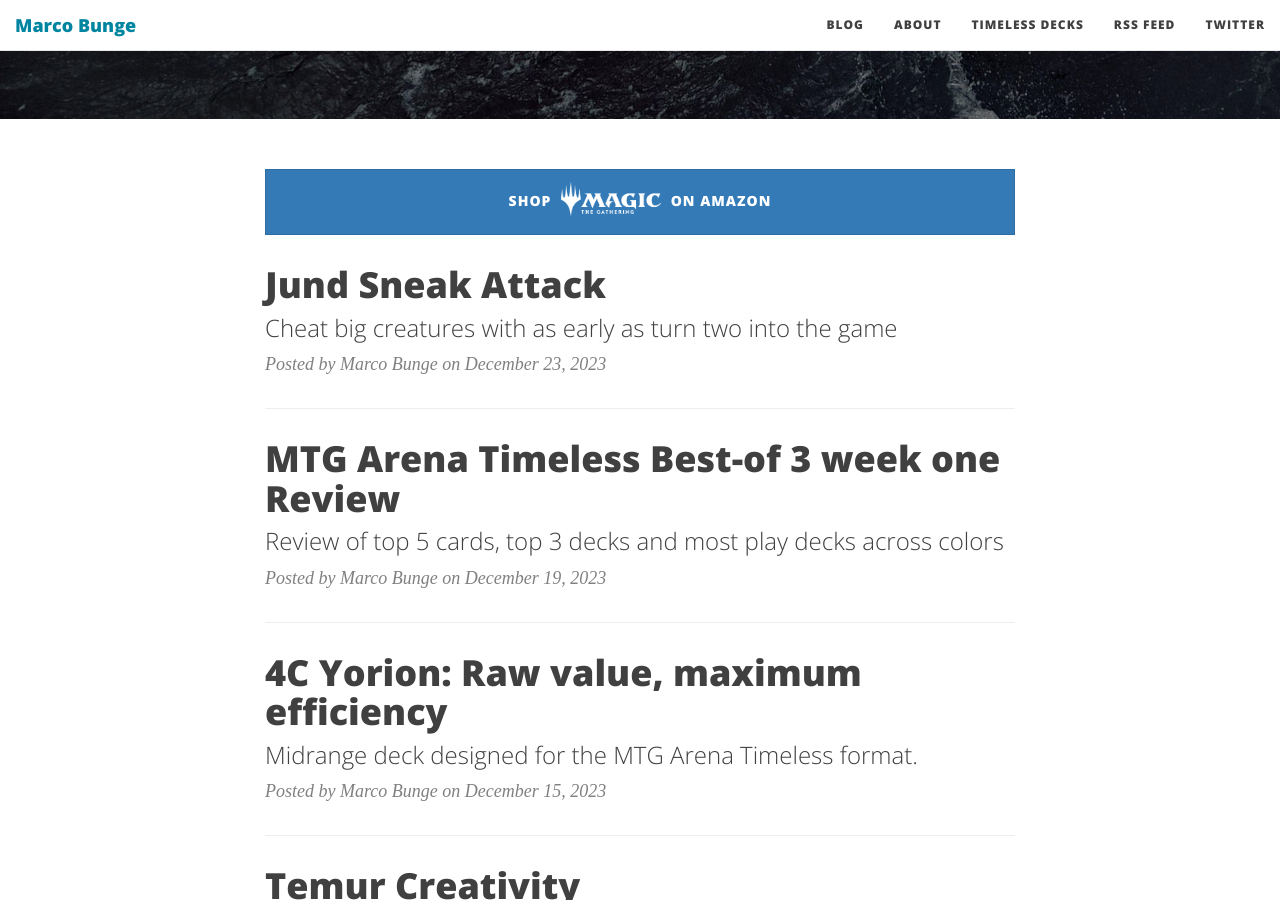
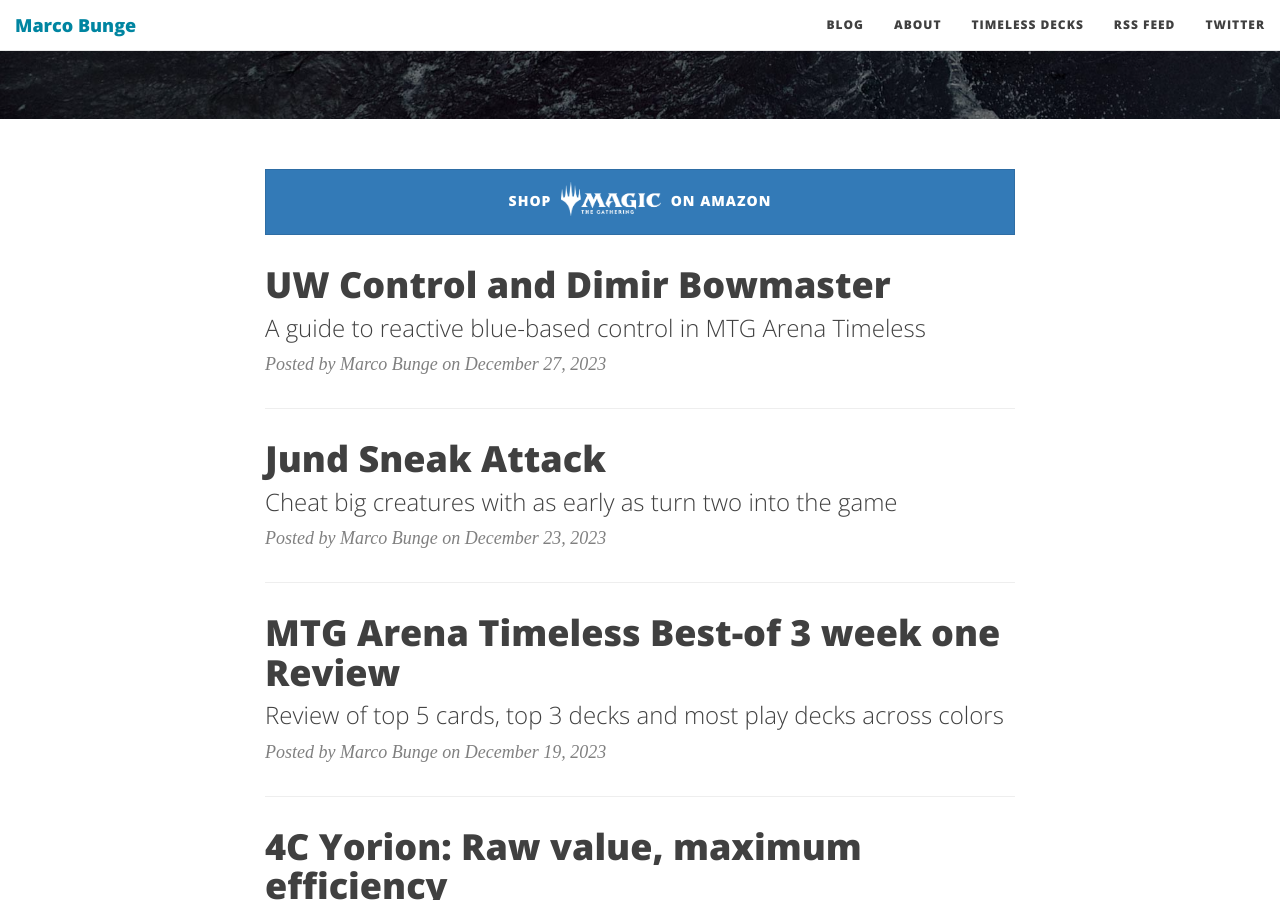
Before and after one commit to mbunge/mbunge.github.io, a Jekyll site: the page built from mtg-arena-timeless-decks.html, in a window 1280 px wide and 900 px high, scrolled down 389 px. Built offline with Jekyll 4.4.1, drawn with Linux system fonts in a browser that asks for light colours; some web fonts are replaced; some of the changed lines change nothing that is shown.

Commit message:
Publish ux control guide

```diff
--- a/_posts/2023-12-27-u-based-control.markdown
+++ b/_posts/2023-12-27-u-based-control.markdown
@@ -1,11 +1,11 @@
 ---
 layout:     post
-title:      "Timeless Blue-x Control"
-subtitle:   "An in-depth guide to control in timeless"
+title:      "UW Control and Dimir Bowmaster"
+subtitle:   "A guide to reactive blue-based control in MTG Arena Timeless"
 author:     "Marco Bunge"
-date:       2023-12-27 17:30:00
-published:  false
-header-img: "img/temur.webp"
+date:       2023-12-27 23:45:00
+published:  true
+header-img: "img/uw.webp"
 series:     "MTG Arena Timeless"
 categories:
   - mtg
@@ -13,22 +13,60 @@ categories:
   - deck
 ---
 
-In diesem Guide schauen wir und Blue-based control decks in MTG Arena Timeless Best-Of three an. Grundsätzlich nutzen U-based control Decks eine Mischung aus Permission, Removal und Cardadvantage um den Gegner zu kontrollieren und dann im Lategame mit einer Wincondition das Spiel zu beenden.
+Magic is a game of information and anticipation. This is especially true of Control decks. A Control player must understand the meta, the decks to beat, and how to sequence resources, interactions, and card advantage. This guide covers classic UW Control a new take on Dimir Bowmaster with *Lurrus, of the Dream Den* and *Orcish Bowmasters*. Both decks are reactive by nature, trying to control the opponent's turns until a Win Condition is brought to the board to quickly end the game. That win condition could be a creature, a combo, or something similar.
 
-Damit Controldecks gut funktionieren muss vorerst die Meta mit ihren wichtigsten Decks, Karten und Synergien studiert werden, damit ein Gegner mit entsprechenden Antworten dominiert werden kann.
+<a class="btn btn-secondary btn-block" target="_blank" alt="Follow me on Twitter" href="https://twitter.com/zombienoxx">I'll be posting an updated MTG Arena Timeless meta report in the next few days. Follow me on Twitter and stay tuned!</a>
 
-Generell gilt, dass Blau selbst kein Removal oder herrausragende Windconditions besitzt und daher mit einer weiteren Farbe gesplasht werden. Weiß bietet hervoragendes Removal, Boardsweeper und mit Teferi, Hero of Dominaria oder Wandering Emperor auch gute Winconditions. Schwarz bringt günstiges spotremoval mit Fatal Push oder Orcish Bowmaster, sowie Handisruption in Form von Inquisition of Kozilek oder Thoughtseize. Ein Grünsplash lohnt sich für ramp und Oko, Uro, Veil of Summer und Wilderness Reclamation. Rot liefert burn-basiertes Removal. Diese Farbkombinationen können auch untereinander Gemischt werden, sodass sich eine Menge an Möglichkeiten für unterschiedliche Blue-based control decks ergeben.
+## Key cards
 
-Zusätzlich muss beim Design des Decks grob zwischen einem Proaktiven und einen Reaktiven Ansatz gewählt werden, denn diese Entscheiden letztendlich darüber welche Karten gespielt werden. Bei einem Proaktiven Ansatz, wird mit Handdisruption gearbeitet und dem Gegner wird der Deckspielplan durch starker Permanents wie Blood Moon oder Sorceries aufgezwungen. Bei einem reaktiver Ansatz findet meistens im Zug des Gegners statt indem seine Spells mit einem klassischen Counterspell verhindert werden oder mit instant-Speedremoval seine Threads aus dem Spiel verbannt werden, bevor sie etwas tun können.
+Following cards present the most important bule-based spells in almost every Ux-Control deck.
 
-Es ist anzumerken, dass Control gegen einige Archetypen Probeleme haben kann bzw.  gegen Aggro und Midrange probeleme haben kann. Aggro agiert in den Early turns und ist darauf ausgelegt schnell zu gewinnen, manchmal schnelle als das Control passende Antworten parat hat. Hier muss also insbesondere einfach Überlebt werden. Aggro hat von natur aus keine guten Draws, und sobald die Boardposition vom Controlspieler gesichert wurde, kommt ein Aggrodeck nur noch selten zurück ins Spiel.  Midrange wiederum kann sehr schnell eine Starke Boardposition etablieren und nutzt oft black-based disruption, gegen welches Control seine Probelme haben kann. Insbesondere Discard wirkt gegen Cardadvantage und führt oft dazu, dass entsprechende Antworten auf der Starthand entfernt werden.
+### Brainstorm
 
-Aber fangen wir doch einfach mit der Meta an und schauen, welche Farben liefern die richtigen Werkzeuge in der aktuellen Timeless meta.
+*Brainstorm* can be played both as a card advantage engine with Fetchlands and as a protection against hand disruption. Knowing whether a card in your hand really adds value in the current matchup and stage of the game is the key to good *Brainstorm* play.
 
-## Die Aktuelle Meta
+When playing *Brainstorm* for card advantage, you always need a shuffling effect. Otherwise, you can be slowed down for the next two turns, especially early in the game. Almost all of the top decks in Timeless will punish you if you play *Brainstorm* at the wrong time.
 
-Ich habe bereits ein paar Analysen zur aktuellen Meta mit Hilfe von MTG-Decks.com angestellt.
+Playing *Brainstorm* as a hand disruption protection prevents you from losing necessary quality cards at the current stage of the game.
 
-Zum einen zeigt die Analyse, dass vorwiegend Schwarz und Rot gespielt wird, gefolgt von Blau und Grün, und nur wenig Weiß. Dies bedeutet, dass eine hohe Wahrscheinlichkeit besteht auf Discard und viel Removal mit Fokus auf Planeswalker und Creaturs zu stoßen. Zu den Top-Cards zählen Orcish Bowmaster, Deathrite Shaman. Karten die Card-Advantage sollten daher eher als Regeltext "Put card into hand" statt "Draw x Cards" haben, sofern es hier entsprechend gut Alternativen gibt. Brainstorm ist nach wie vor ein sehr guter Card-Advantage Spell, insbesondere mit Fetchlands.
+### Counterspell and other counter magic
 
-Mit Rakdos, Jund und Sultai werden einige Midrange
+Hard counters like Counterspell are the cleanest reactive way to control your opponent's turns starting in turn two. In addition to *Counterspell*, *Change the Equation*, *Spell Pierce*, and *Memory Lapse* do a very good job of controlling your opponent's plays. *Memory Lapse* could replace Counterspell in a list that plays three plus colors.
+
+The amount of *Change the Equation* on the board depends on the Timeless metagame. Right now, it counters a lot of staples like *Orcish Bowmaster*, *Oko, Thief of Crowns*, *Sneak Attack*, *Natural Order*.
+
+*Spell Pierce* is useful in a meta with fast non-creature spells, like combo decks, like turn 1 Necropotence with opponents on the draw, etc.
+
+### Snapcaster Mage and Mystic Snactuary
+
+*Snapcaster Mage* has been a staple in control decks for a long time because of the body it provides as a blocker, the help it provides with spell replay, and the value it adds with instant speed.
+
+*Mystic Snactuary*, on the other hand, increases deck consistency by returning an instant or sorcery to the top of the library, can be found with a Fetchland since it also counts as an island, and provides blue mana.
+
+### Fetchlands and Landcycling
+
+Fetchlands and landcycling cards like *Lorien Revealed* are key for consistent land drops and shuffling effects together with *Brainstorm* or *Mishra's Bauble*.
+
+## UW Control
+
+Also known as Azorius Control, it combines instant speed spot removal like *Swords to Plowshares* or *Leyline Binding*, sweepers like *Supreme Verdict*, and versatile planeswalkers that add value to different aspects of a control game. *Search for Azcanta*, *Dig Through Time*, and *The One Ring* add card advantage, while *The One Ring* also provides one-turn protection.
+
+The manabase is optimized to provide the necessary mana resources with Fetchlands and *Lorien Revealed*.
+
+The following list aims to win with The Wandering Emperor, Teferi, Hero of Dominaria, or Restless Anchorage.
+
+<iframe data-moxfield-src="https://www.moxfield.com/embed/TtBMyS8V80Gk95CwfutOXA" id="moxfield-frame-1" frameBorder="0" width="100%" onload="moxfieldOnLoad(event)"></iframe>
+
+<a class="btn btn-link" href="https://www.moxfield.com/embed/TtBMyS8V80Gk95CwfutOXA" target="_blank" data-moxfield>UW Control at Moxfield</a>
+
+## Dimir Bowmaster
+
+In addition to UW control, Dimir Bowmaster aka UB control uses *Lurrus of the Dream Den* to generate value and insane consistency with replayed *Orcish Bowmaster*, *Snapcaster Mage*, or *Mishra's Bauble*. The deck focuses on a reactive game plan with Permission and Spot Removal and establishing a strong board position as early as turn two with *Orcish Bowmasters*. The manabase is optimized to provide the necessary mana resources with Fetchlands and *Lorien Revealed*.
+
+<iframe data-moxfield-src="https://www.moxfield.com/embed/gkTfOVQQskG_07Nlnvq0jw" id="moxfield-frame-2" frameBorder="0" width="100%" onload="moxfieldOnLoad(event)"></iframe>
+
+<a class="btn btn-link" href="https://www.moxfield.com/embed/gkTfOVQQskG_07Nlnvq0jw" target="_blank" data-moxfield>Dimir Bowmaster at Moxfield</a>
+
+### Conclusion
+
+The MTG Arena Timeless meta is starting to settle, and now is the time for control decks. I expect to see fine-tuned, meta-adapting control decks in the next two weeks. In my opinion, Dimir Bowmaster seems to be the best control deck right now due to it's consistent reactive control plan.
```
